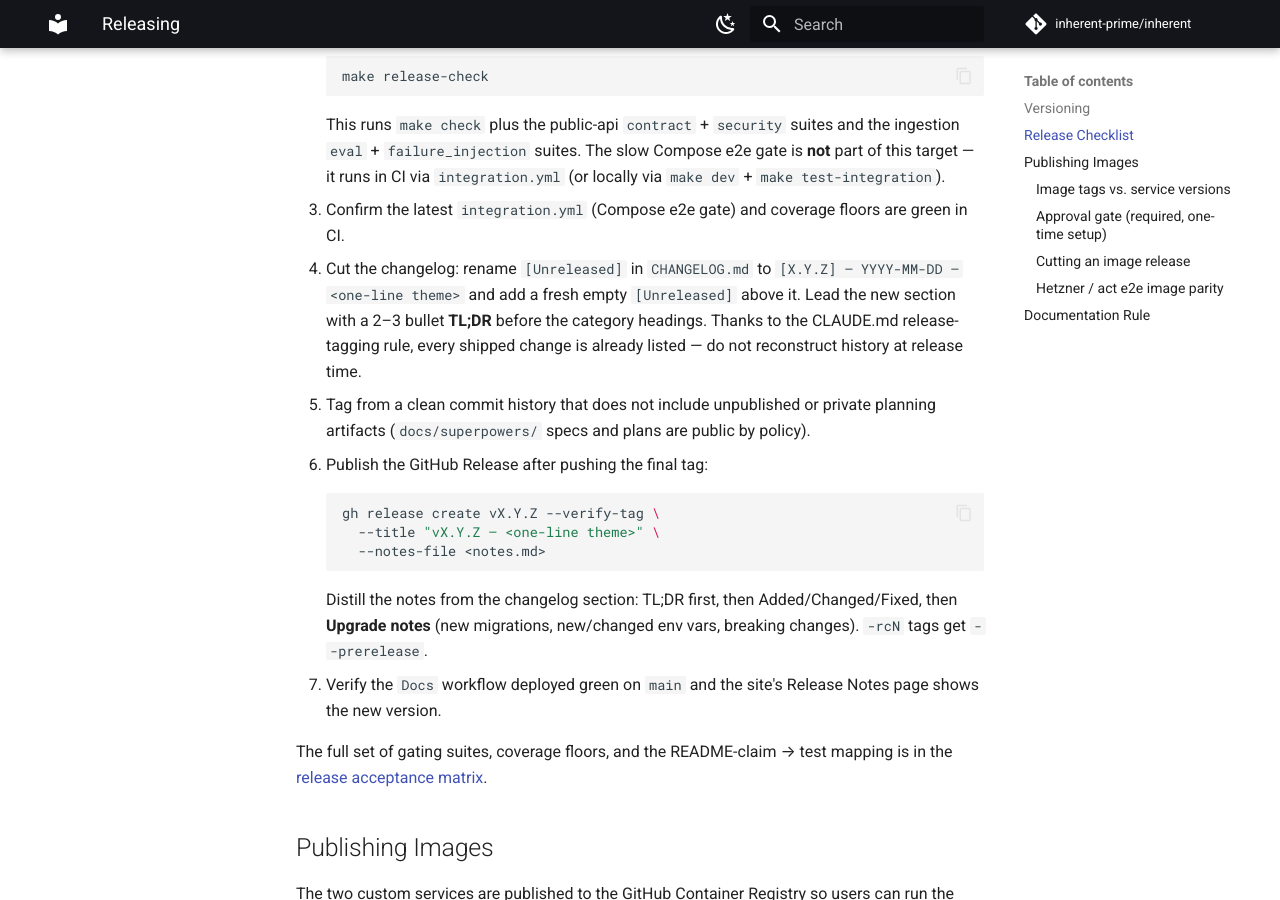
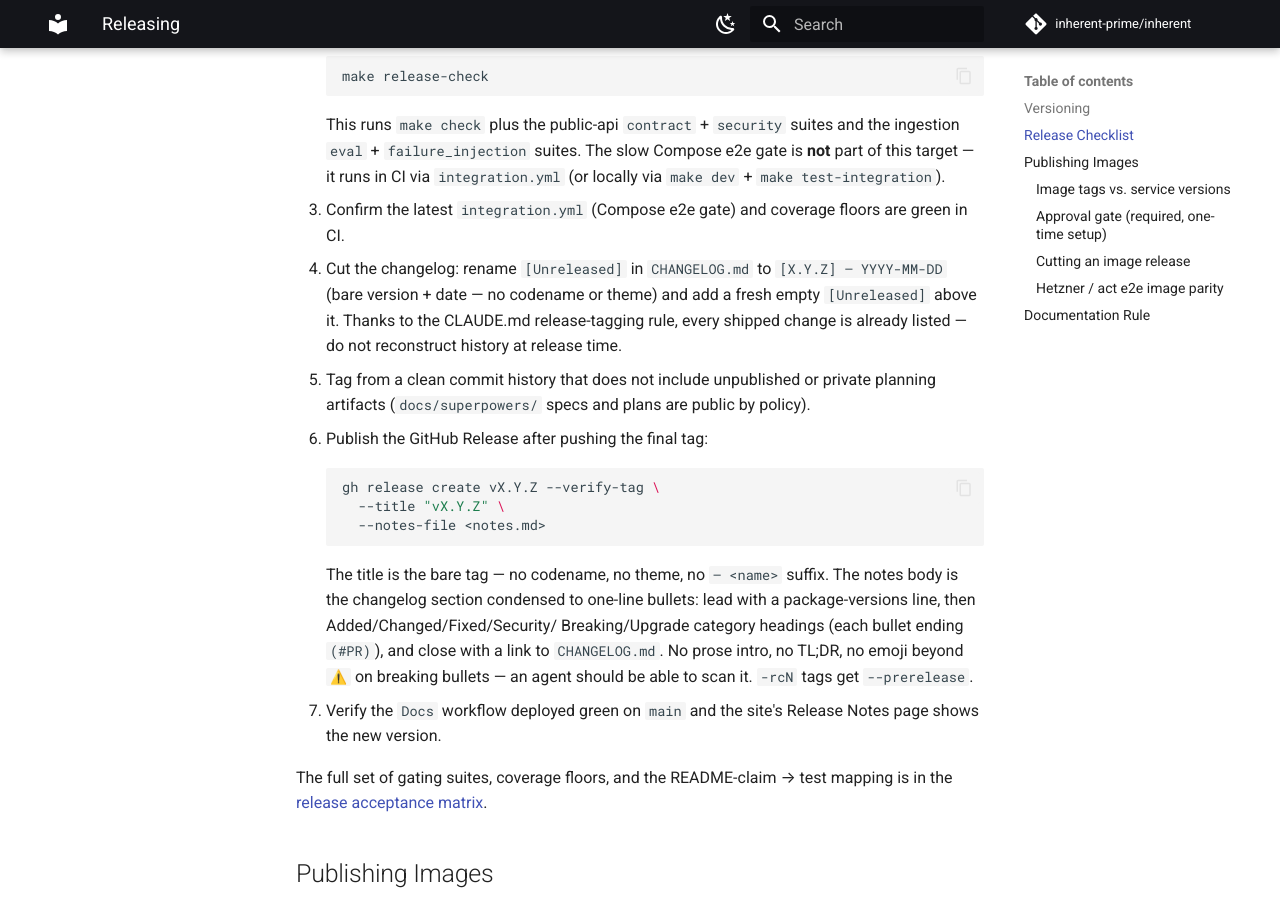
Before and after one commit to akash1047/inherent, an MkDocs documentation site: the page built from docs/maintainers/releasing.md, in a window 1280 px wide and 900 px high, scrolled down 598 px. Built offline with MkDocs 1.6.1 and Material for MkDocs 9.7.7, drawn with Linux system fonts in a browser that asks for light colours; comment, search, counter and statistics services are not loaded.

Commit message:
chore: updating the claude md

````diff
--- a/docs/maintainers/releasing.md
+++ b/docs/maintainers/releasing.md
@@ -27,21 +27,24 @@ This repository does not assume an automated release train.
 3. Confirm the latest `integration.yml` (Compose e2e gate) and coverage floors
    are green in CI.
 4. Cut the changelog: rename `[Unreleased]` in `CHANGELOG.md` to
-   `[X.Y.Z] — YYYY-MM-DD — <one-line theme>` and add a fresh empty
-   `[Unreleased]` above it. Lead the new section with a 2–3 bullet
-   **TL;DR** before the category headings. Thanks to the CLAUDE.md
+   `[X.Y.Z] — YYYY-MM-DD` (bare version + date — no codename or theme) and
+   add a fresh empty `[Unreleased]` above it. Thanks to the CLAUDE.md
    release-tagging rule, every shipped change is already listed — do not
    reconstruct history at release time.
 5. Tag from a clean commit history that does not include unpublished or private planning artifacts (`docs/superpowers/` specs and plans are public by policy).
 6. Publish the GitHub Release after pushing the final tag:
    ```bash
    gh release create vX.Y.Z --verify-tag \
-     --title "vX.Y.Z — <one-line theme>" \
+     --title "vX.Y.Z" \
      --notes-file <notes.md>
    ```
-   Distill the notes from the changelog section: TL;DR first, then
-   Added/Changed/Fixed, then **Upgrade notes** (new migrations, new/changed
-   env vars, breaking changes). `-rcN` tags get `--prerelease`.
+   The title is the bare tag — no codename, no theme, no ` — <name>` suffix.
+   The notes body is the changelog section condensed to one-line bullets:
+   lead with a package-versions line, then Added/Changed/Fixed/Security/
+   Breaking/Upgrade category headings (each bullet ending `(#PR)`), and close
+   with a link to `CHANGELOG.md`. No prose intro, no TL;DR, no emoji beyond
+   `⚠️` on breaking bullets — an agent should be able to scan it. `-rcN` tags
+   get `--prerelease`.
 7. Verify the `Docs` workflow deployed green on `main` and the site's
    Release Notes page shows the new version.
 
````
Also changed, not shown: CHANGELOG.md (+2 -2 lines), CLAUDE.md (+11 -0 lines).
